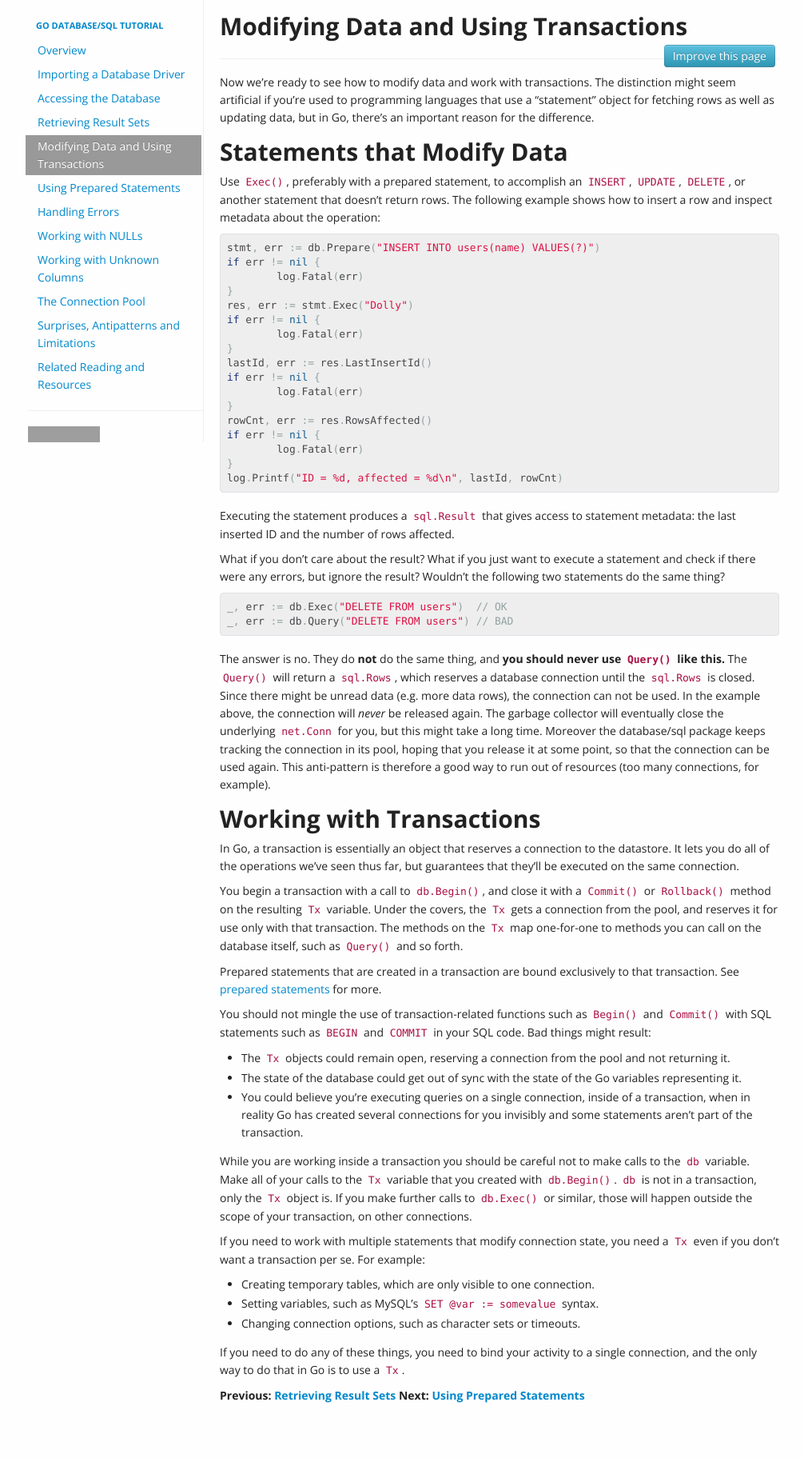
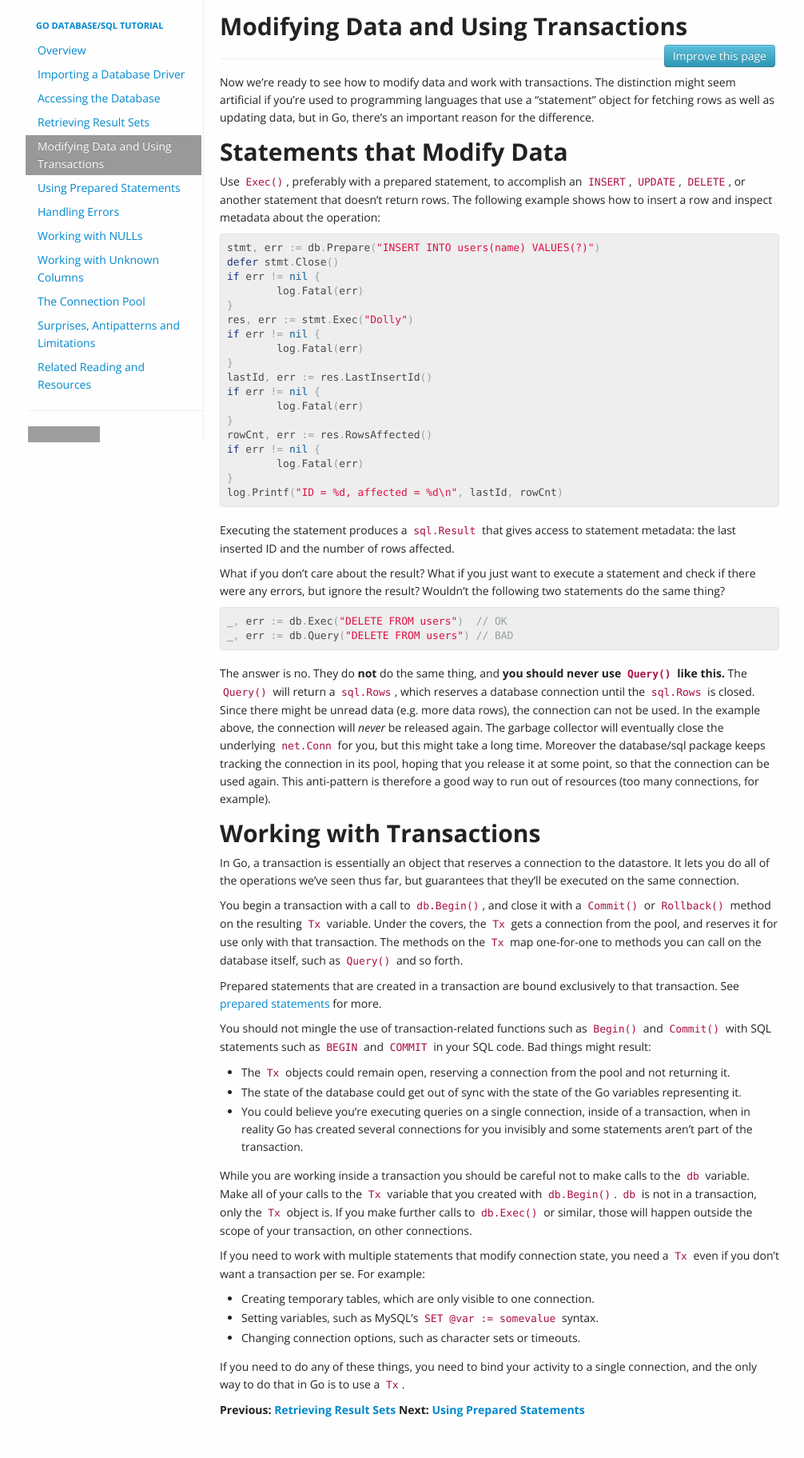
Before and after one commit to VividCortex/go-database-sql-tutorial, a Jekyll site: the page built from modifying.md, in a window 1280 px wide. Shown: the whole page at 80% size, without its empty margins (135-1141 px from the left). Built offline with Jekyll 4.4.1, drawn with Linux system fonts in a browser that asks for light colours; grey boxes are pictures that could not be loaded.

Commit message:
defer stmt closest stroke

```diff
--- a/modifying.md
+++ b/modifying.md
@@ -17,6 +17,7 @@ example shows how to insert a row and inspect metadata about the operation:
 
 <pre class="prettyprint lang-go">
 stmt, err := db.Prepare("INSERT INTO users(name) VALUES(?)")
+defer stmt.Close()
 if err != nil {
 	log.Fatal(err)
 }
```
